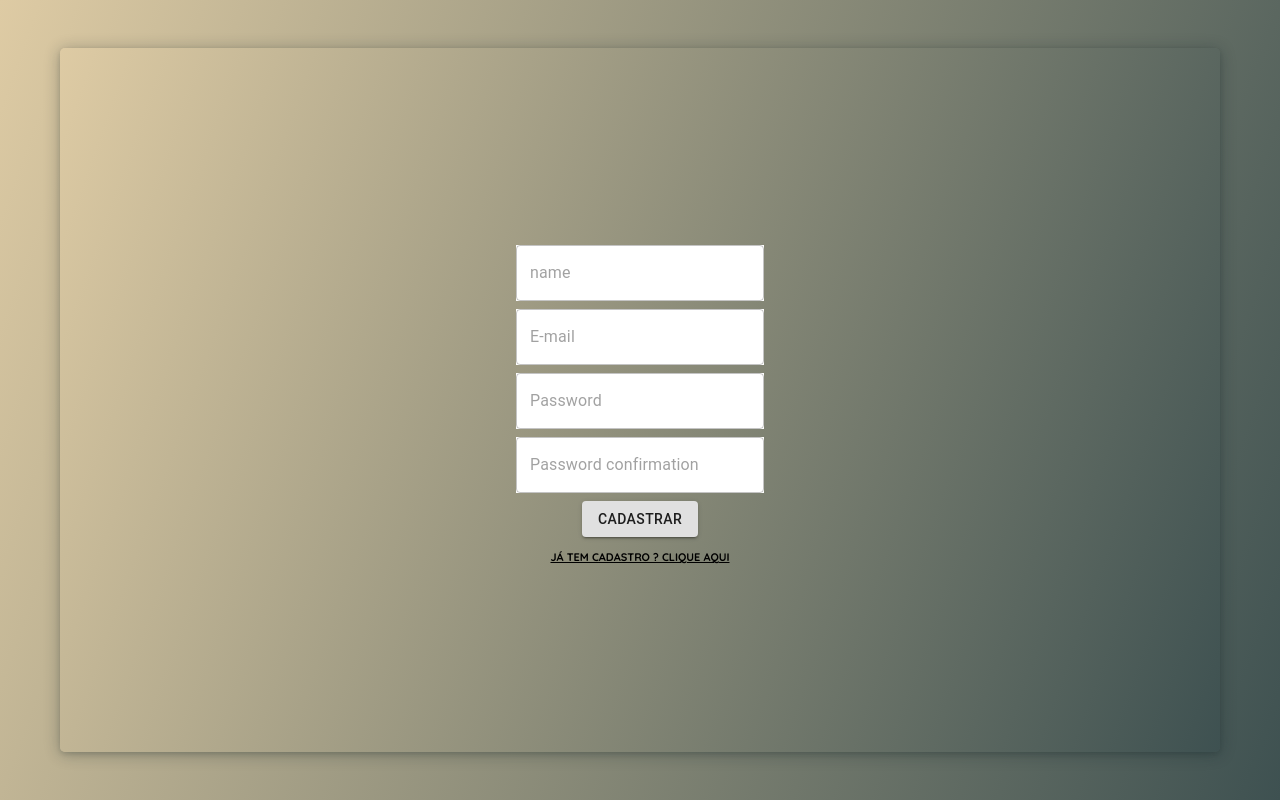
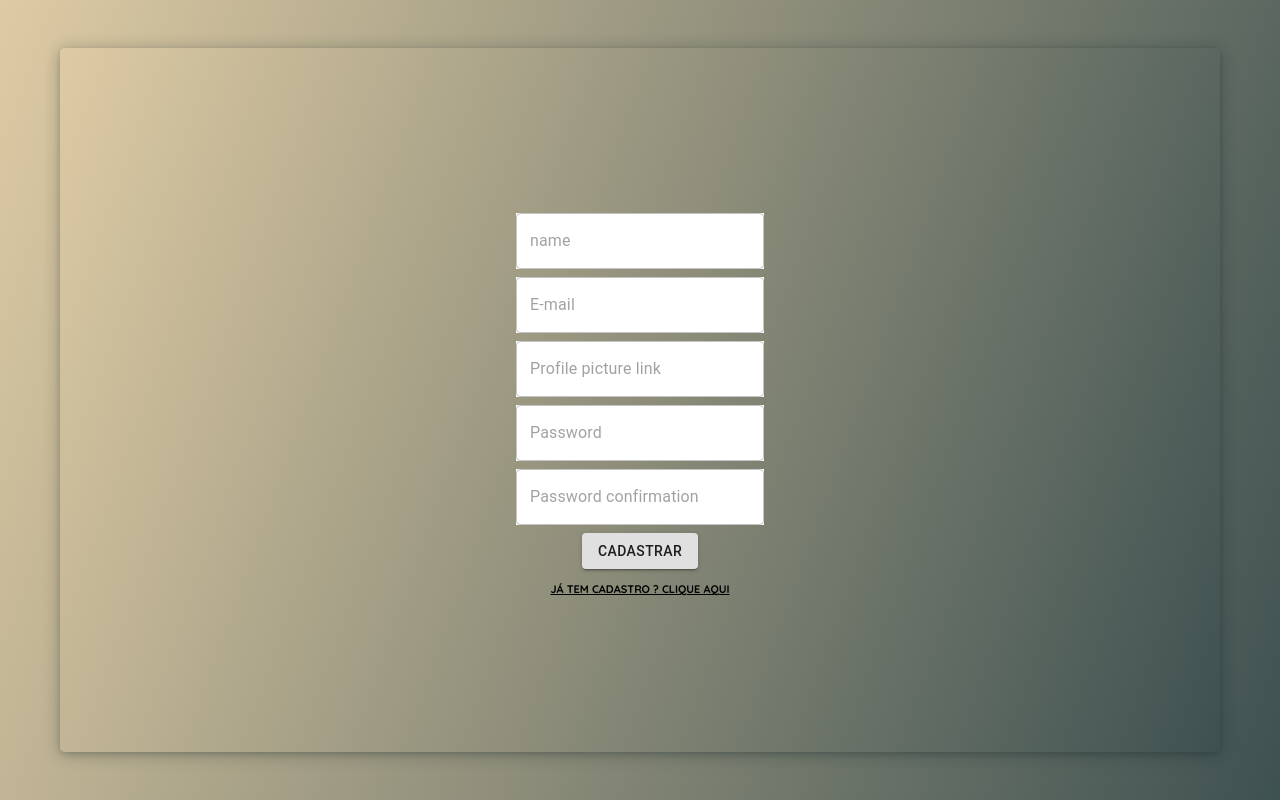
Before and after one commit to guilhermepolicarpio/wordsly-frontend, a React (Create React App) app: page /sign-up in a window 1280 px wide. Built offline with nearby package versions, Linux system fonts and the light colour scheme.

Commit message:
feat: added profile picture ooption on sign-up

```diff
--- a/src/components/Header.js
+++ b/src/components/Header.js
@@ -7,13 +7,13 @@ import UserContext from '../contexts/UserContext'
 export default function Header() {
 
   const { userData } = useContext(UserContext);
-  console.log(userData)
+
   return (
 
     <HeaderStyle>
       <UserStyle>
         <Link to="/userpage">
-          <img alt='' src="https://postcron.com/pt/blog/wp-content/uploads/2016/05/foto-de-perfil-para-trabalho.jpg"></img>
+          <img alt='' src={userData.user.userImage}></img>
         </Link>
         <Link to="/userpage">
           <p>Hello, {userData.user.username}</p>
--- a/src/components/SideBar.js
+++ b/src/components/SideBar.js
@@ -6,11 +6,12 @@ import UserContext from '../contexts/UserContext'
 export default function SideBar() {
 
     const { userData } = useContext(UserContext);
+    console.log(userData)
 
     return (
         <SideBarBox>
             <p>{userData.user.username}</p>
-            <img alt='' src="https://postcron.com/pt/blog/wp-content/uploads/2016/05/foto-de-perfil-para-trabalho.jpg"></img>
+            <img alt='' src={userData.user.userImage}></img>
             <p>Change Picture</p>
         </SideBarBox>
     )
--- a/src/components/SignUp.js
+++ b/src/components/SignUp.js
@@ -10,10 +10,11 @@ import useSignUp from '../hooks/api/useSignUp';
 export default function SignUp() {
     const [name, setName] = useState('');
     const [email, setEmail] = useState('');
+    const [userImage, setUserImage] = useState('');
     const [password, setPassword] = useState('');
     const [confirmPassword, setConfirmPassword] = useState('');
 
-    const { loadingSignUp, signUp } = useSignUp();
+    const { signUp } = useSignUp();
 
     const navigate = useNavigate();
 
@@ -24,9 +25,9 @@ export default function SignUp() {
             toast('As senhas devem ser iguais!');
         } else {
           try {
-            await signUp(name,email, password);
+            await signUp(name,email, password, userImage);
             toast('Inscrito com sucesso! Por favor, faça login.');
-            navigate('/sign-in');
+            navigate('/');
           } catch (error) {
             toast('Não foi possível fazer o cadastro!');
           }
@@ -52,6 +53,15 @@ export default function SignUp() {
                     type="text"
                     value={email}
                     onChange={e => setEmail(e.target.value)}
+                />
+            </InputWrapper>
+            <InputWrapper>
+                <Input
+                    name="userImage"
+                    placeholder="Profile picture link"
+                    type="text"
+                    value={userImage}
+                    onChange={e => setUserImage(e.target.value)}
                 />
             </InputWrapper>
             <InputWrapper>
--- a/src/hooks/api/useSignUp.js
+++ b/src/hooks/api/useSignUp.js
@@ -2,7 +2,7 @@ import useAsync from '../useAsync';
 
 import * as userApi from '../services/userApi';
 
-export default function useSignUp(name,email, password) {
+export default function useSignUp(name,email, password, userImage) {
 
   const {
     loading: signUpLoading,
--- a/src/hooks/services/userApi.js
+++ b/src/hooks/services/userApi.js
@@ -1,17 +1,12 @@
 import api from './api';
 
-export async function signUp(username,email, password) {
-
-  console.log("oi")
-  const response = await api.post('/user/sign-up', {username, email, password });
-
+export async function signUp(username, email, password, userImage) {
+  const response = await api.post('/user/sign-up', { username, email, password, userImage });
 
   return response.data;
 }
 
 export async function signIn(email, password) {
-  console.log(email)
-  console.log(password)
   const response = await api.post('/user/sign-in', { email, password });
   return response.data;
 }
```
